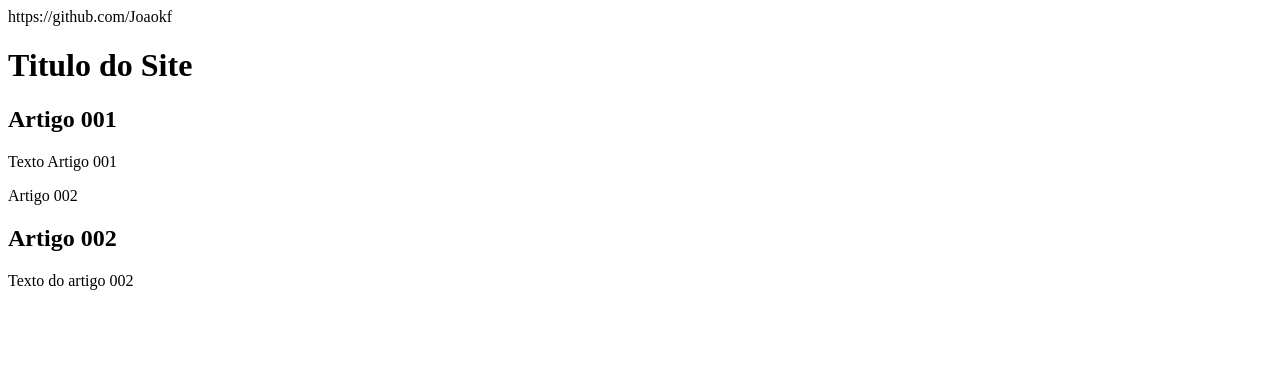
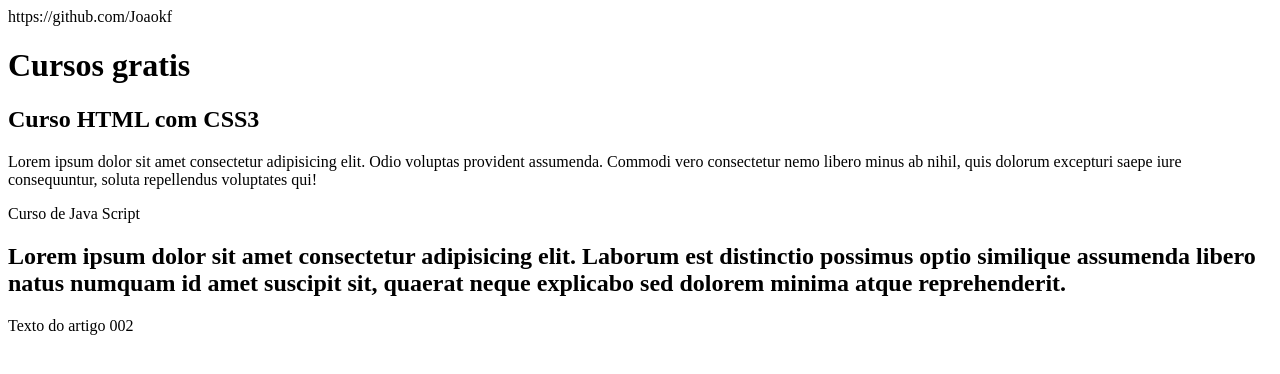
Before and after one commit to Joaokf/projeto-site, a plain HTML site: page index.html in a window 1280 px wide. Drawn offline with Linux system fonts and the light colour scheme.

Commit message:
Comecei a escrever o conteudo

```diff
--- a/index.html
+++ b/index.html
@@ -8,14 +8,14 @@ https://github.com/Joaokf<!DOCTYPE html>
 </head>
 <body>
     <header>
-        <h1>Titulo do Site</h1>
+        <h1>Cursos gratis</h1>
     </header>
     <article>
-        <h2>Artigo 001</h2>
-        <p>Texto Artigo 001</p>
+        <h2>Curso HTML com CSS3</h2>
+        <p>Lorem ipsum dolor sit amet consectetur adipisicing elit. Odio voluptas provident assumenda. Commodi vero consectetur nemo libero minus ab nihil, quis dolorum excepturi saepe iure consequuntur, soluta repellendus voluptates qui!</p>
     </article>
-    <article>Artigo 002</article>
-    <h2>Artigo 002</h2>
+    <article>Curso de Java Script</article>
+    <h2>Lorem ipsum dolor sit amet consectetur adipisicing elit. Laborum est distinctio possimus optio similique assumenda libero natus numquam id amet suscipit sit, quaerat neque explicabo sed dolorem minima atque reprehenderit.</h2>
     <p>Texto do artigo 002</p>
 
 </body>
```
